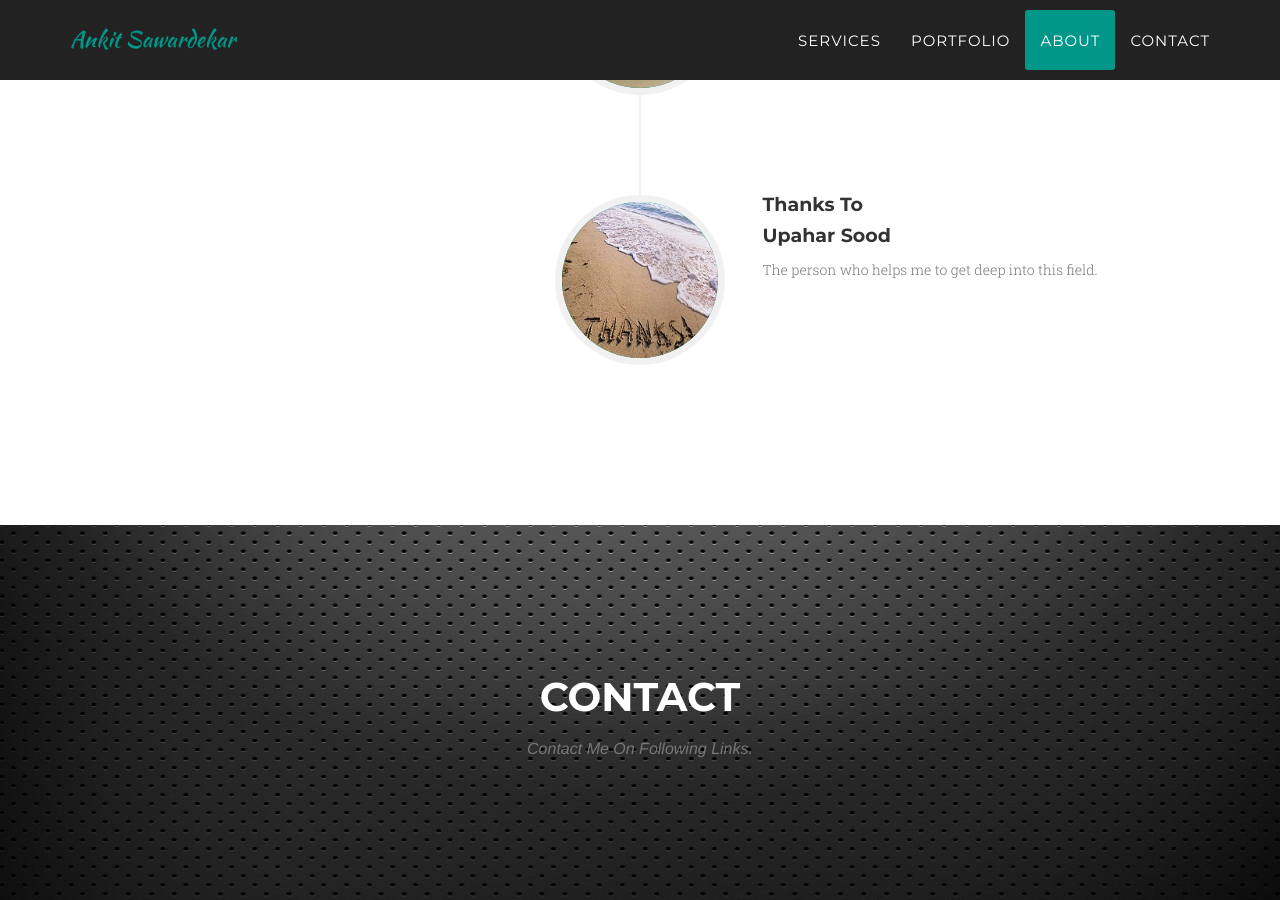
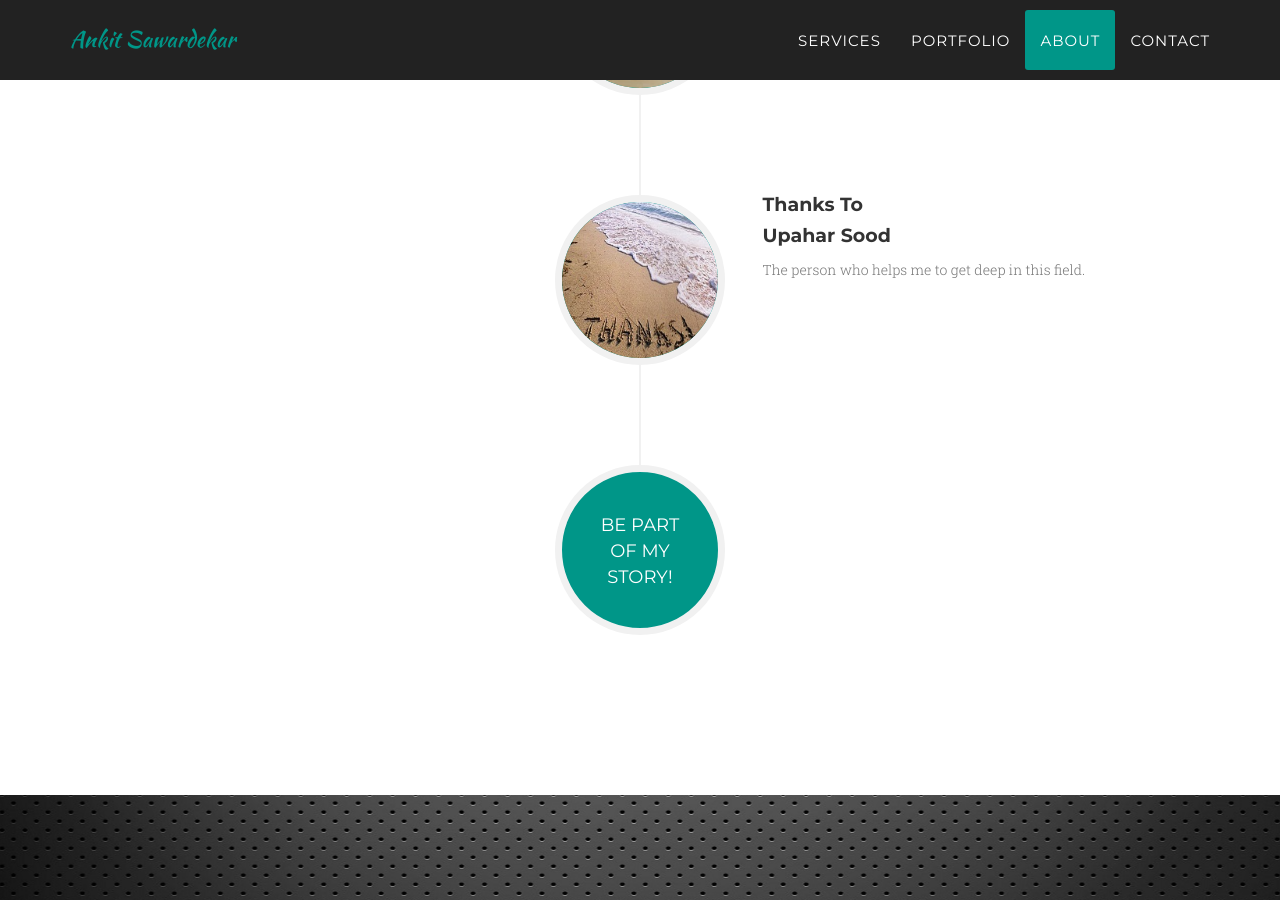
Before and after one commit to ankitsawar/ankitsawar.github.io, a Jekyll site: the page built from index.html, in a window 1280 px wide and 900 px high, scrolled down 2780 px. Built offline with Jekyll 4.4.1, drawn with Linux system fonts in a browser that asks for light colours; nearby versions of some CDN libraries; some web fonts are replaced.

Commit message:
Remove the comment

```diff
--- a/_includes/about.html
+++ b/_includes/about.html
@@ -62,17 +62,17 @@
                                     <h4 class="subheading">Upahar Sood</h4>
                                 </div>
                                 <div class="timeline-body">
-                                    <p class="text-muted desc">The person who helps me to get deep into this field.</p>
+                                    <p class="text-muted desc">The person who helps me to get deep in this field.</p>
                                 </div>
                             </div>
                         </li>
-                        <!--li class="timeline-inverted">
+                        <li class="timeline-inverted">
                             <div class="timeline-image">
                                 <h4>Be Part
                                     <br>Of My
                                     <br>Story!</h4>
                             </div>
-                        </li-->
+                        </li>
                     </ul>
                 </div>
             </div>
```
